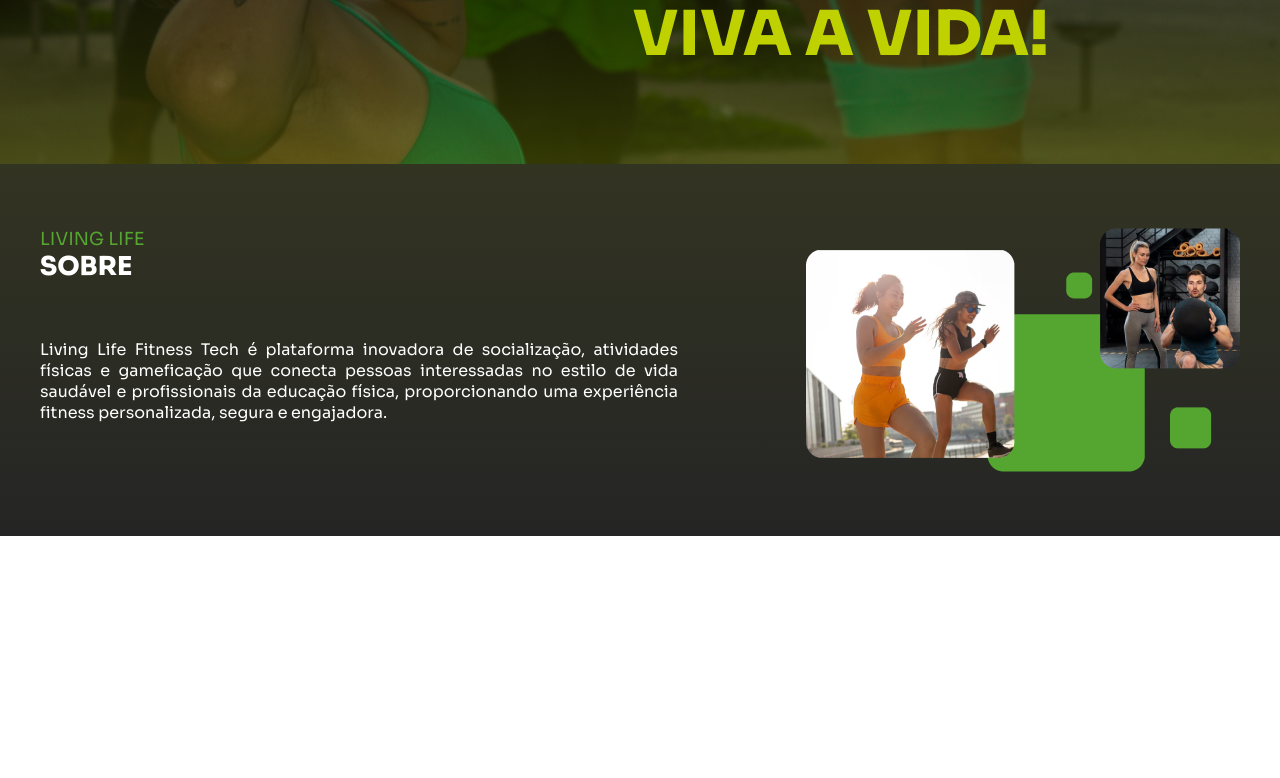
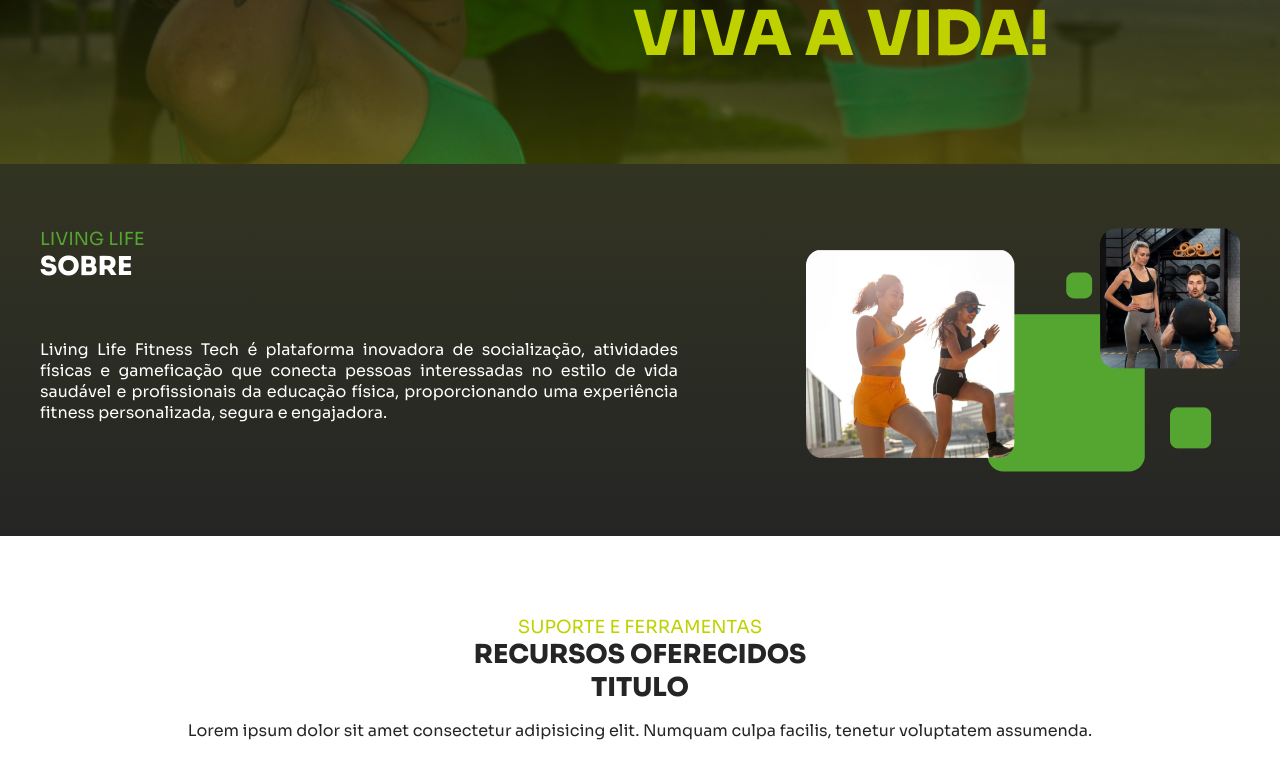
Before and after one commit to Living-Life-PUC/system-livinglifetech, a React (Vite) app: page / in a window 1280 px wide. Shown: the part 252-1030 px from the top of the page. Before the commit the page ends 800 px from the top, so only its background shows below. Built offline with nearby package versions, Linux system fonts and the light colour scheme.

Commit message:
feat: inicinando sessão de recursos

```diff
--- a/package.json
+++ b/package.json
@@ -10,6 +10,9 @@
     "preview": "vite preview"
   },
   "dependencies": {
+    "@fortawesome/fontawesome-svg-core": "^6.6.0",
+    "@fortawesome/free-solid-svg-icons": "^6.6.0",
+    "@fortawesome/react-fontawesome": "^0.2.2",
     "react": "^18.3.1",
     "react-dom": "^18.3.1",
     "react-router-dom": "^6.27.0",
--- /dev/null
+++ b/src/components/home/Resources.module.scss
@@ -0,0 +1,29 @@
+@import "../../assets/mixins";
+@import "../../assets/variables";
+
+.resources {
+    display: flex;
+    flex-direction: column;
+    align-items: center;
+    padding-top: 5rem;
+    padding-bottom: 5rem;
+
+    article {
+        display: flex;
+        text-align: center;
+        flex-direction: column;
+    }
+
+    h2 {
+        font-weight: 100;
+        color: $primary_lime;
+        text-transform: uppercase;
+        font-size: 1.125rem;
+    }
+
+    h1 {
+        font-weight: 800;
+        text-transform: uppercase;
+        font-size: 1.625rem;
+    }
+}
--- /dev/null
+++ b/src/components/home/Resources.tsx
@@ -0,0 +1,19 @@
+import CardResources from "./components/CardResources";
+import styles from "./Resources.module.scss";
+
+function Resourses() {
+  return (
+    <section className={styles.resources}>
+      <article>
+        <h2>Suporte e Ferramentas</h2>
+        <h1>Recursos Oferecidos</h1>
+      </article>
+
+      <div>
+        <CardResources />
+      </div>
+    </section>
+  );
+}
+
+export default Resourses;
--- /dev/null
+++ b/src/components/home/components/CardResources.tsx
@@ -0,0 +1,15 @@
+function CardResources() {
+  return (
+    <article>
+      <div></div>
+
+      <h1>Titulo</h1>
+      <p>
+        Lorem ipsum dolor sit amet consectetur adipisicing elit. Numquam culpa facilis, tenetur
+        voluptatem assumenda.
+      </p>
+    </article>
+  );
+}
+
+export default CardResources;
--- a/src/pages/Home.tsx
+++ b/src/pages/Home.tsx
@@ -1,11 +1,13 @@
 import About from "../components/home/About";
 import Banner from "../components/home/Banner";
+import Resourses from "../components/home/Resources";
 
 function Home() {
   return (
     <>
       <Banner />
       <About />
+      <Resourses />
     </>
   );
 }
```
Also changed, not shown: 1 other file (tests, documents, lock files or other folders).
